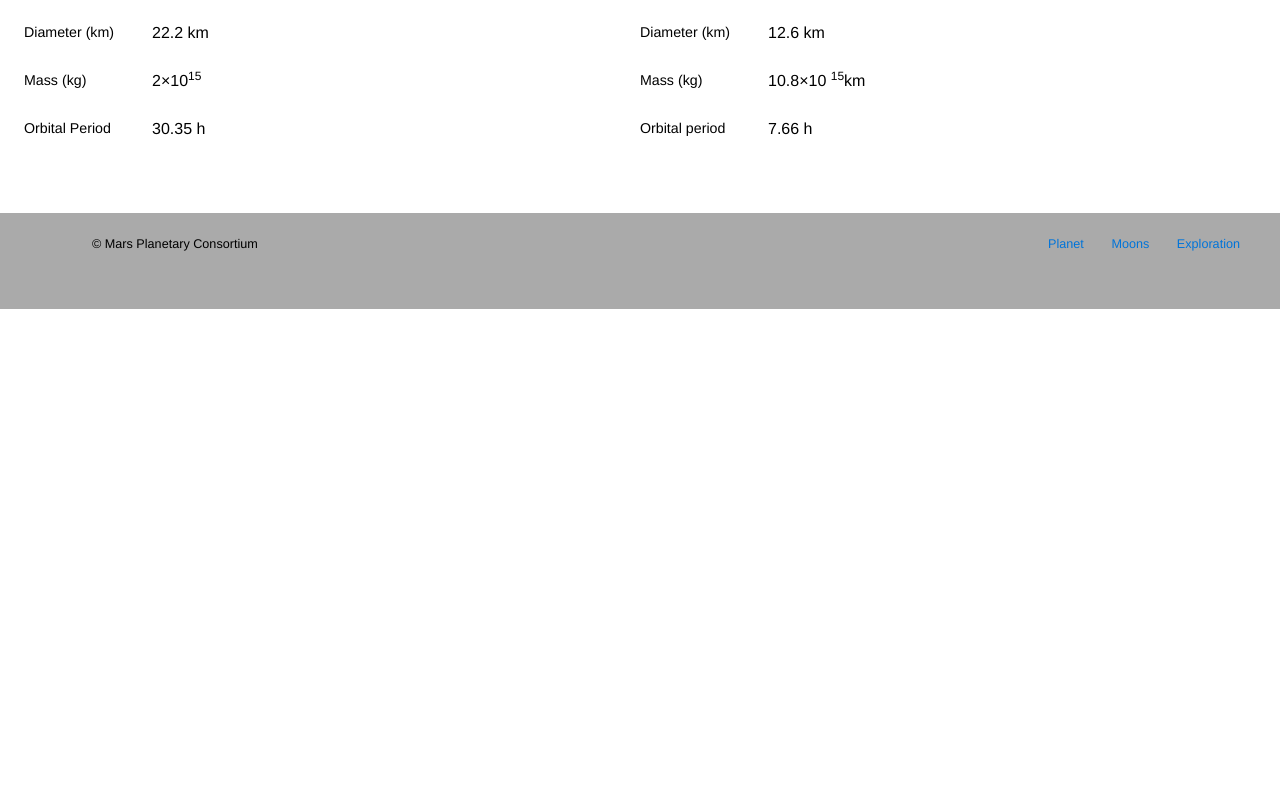
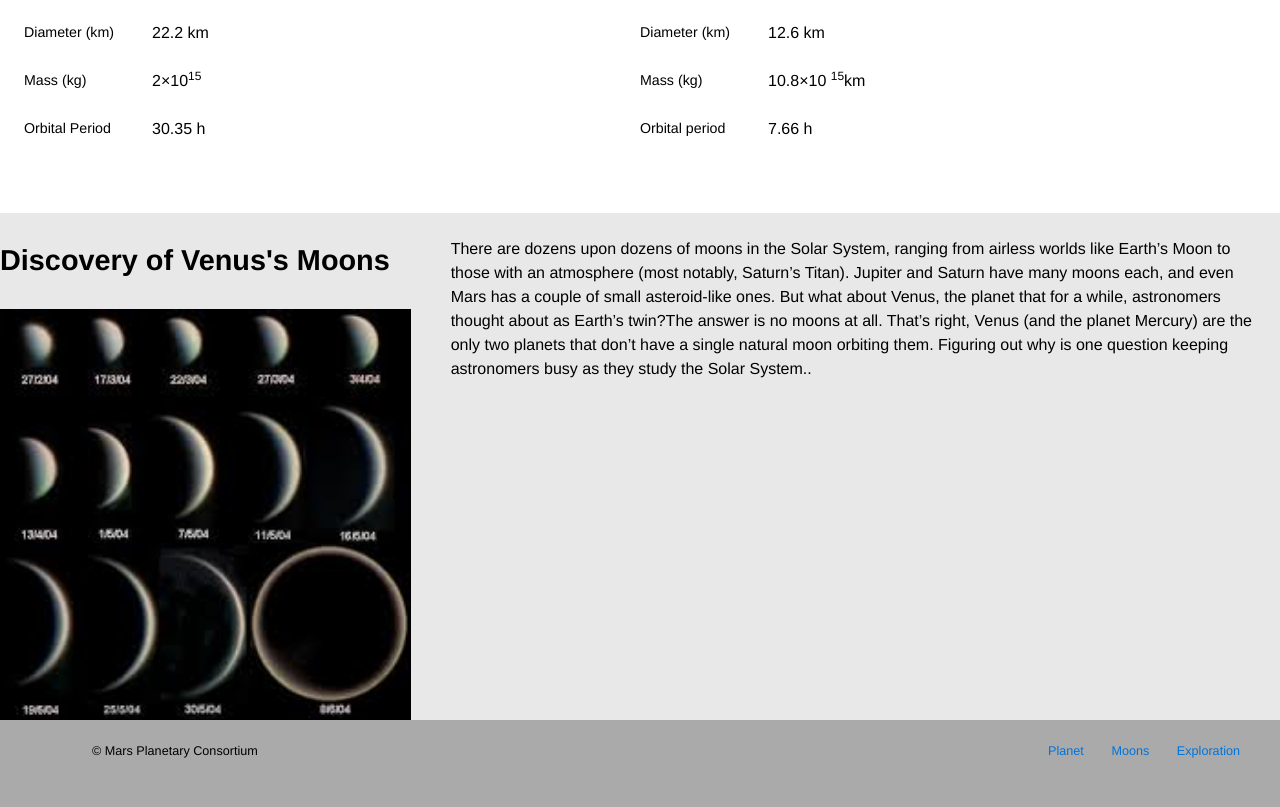
Before and after one commit to tahinim/dsn1675-planets-website, a plain HTML site: page moons.html in a window 1280 px wide. Shown: the part 507-1314 px from the top of the page. Before the commit the page ends 816 px from the top, so only its background shows below. Drawn offline with Linux system fonts and the light colour scheme.

Commit message:
extra moon

```diff
--- a/moons.html
+++ b/moons.html
@@ -86,6 +86,22 @@
         </div>
     </div>
 
+
+
+
+    <div class="grid lightgrey pad-t">
+    <div class="unit unit-x-s-1 unit-s-1 unit-m-1-2 unit-l-1-3">
+        <h1>Discovery of Venus's Moons</h1>
+        <img src="images/images-2.jpeg">
+          </div>
+        <div class="unit unit-x-s-1 unit-s-1 unit-m-1-2 unit-l-2-3 gutter">
+
+    <p>There are dozens upon dozens of moons in the Solar System, ranging from airless worlds like Earth’s Moon to those with an atmosphere (most notably, Saturn’s Titan). Jupiter and Saturn have many moons each, and even Mars has a couple of small asteroid-like ones. But what about Venus, the planet that for a while, astronomers thought about as Earth’s twin?The answer is no moons at all. That’s right, Venus (and the planet Mercury) are the only two planets that don’t have a single natural moon orbiting them. Figuring out why is one question keeping astronomers busy as they study the Solar System..</p>
+
+    </div>
+
+    </div>
+
      <footer class="island-half footer">
          <div class="grid">
              <div class="unit unit-xs-1 unit s-1 unit-m-1-4 unit-l-1-4">
```
Also changed, not shown: images/Unknown-1.jpeg (added), images/images-2.jpeg (added).
